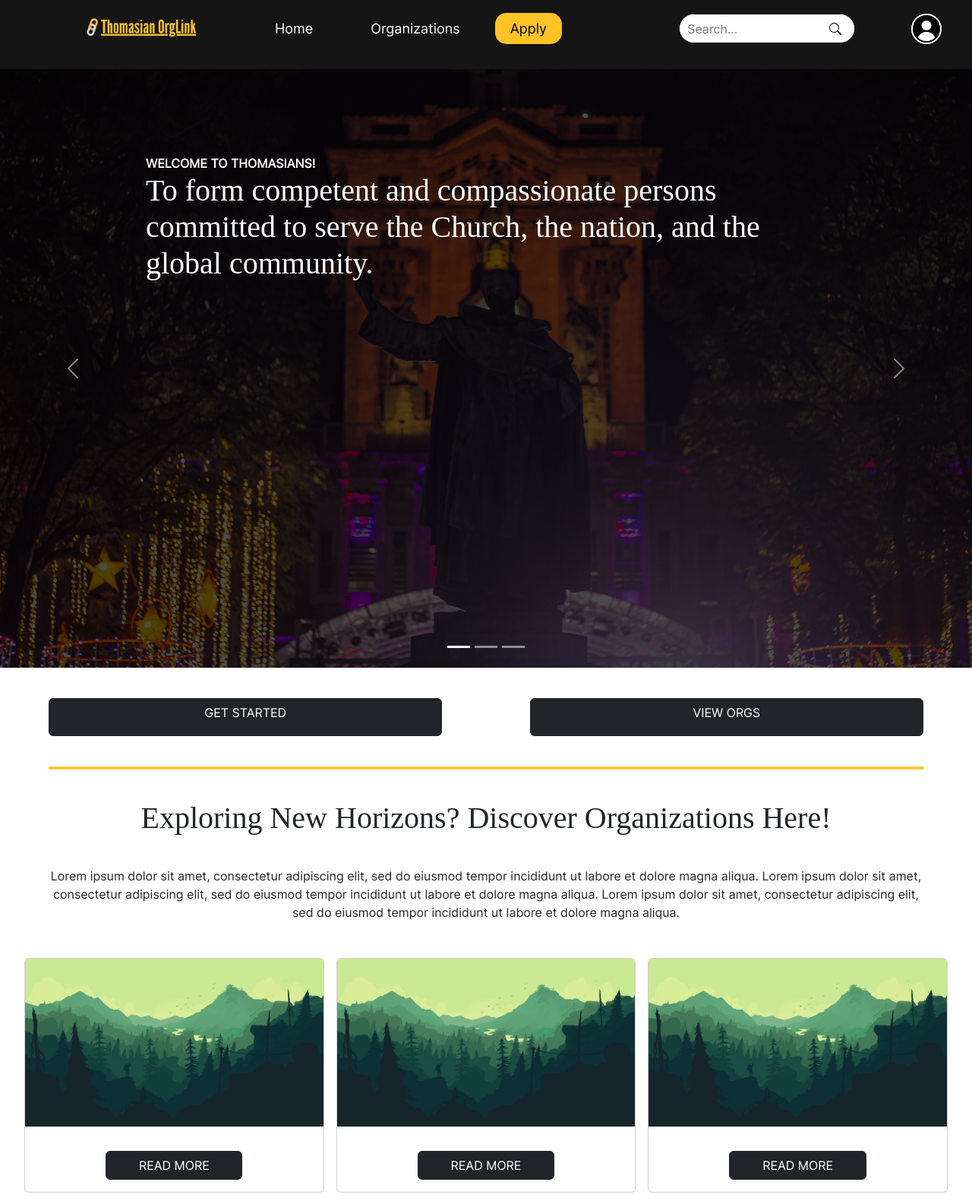
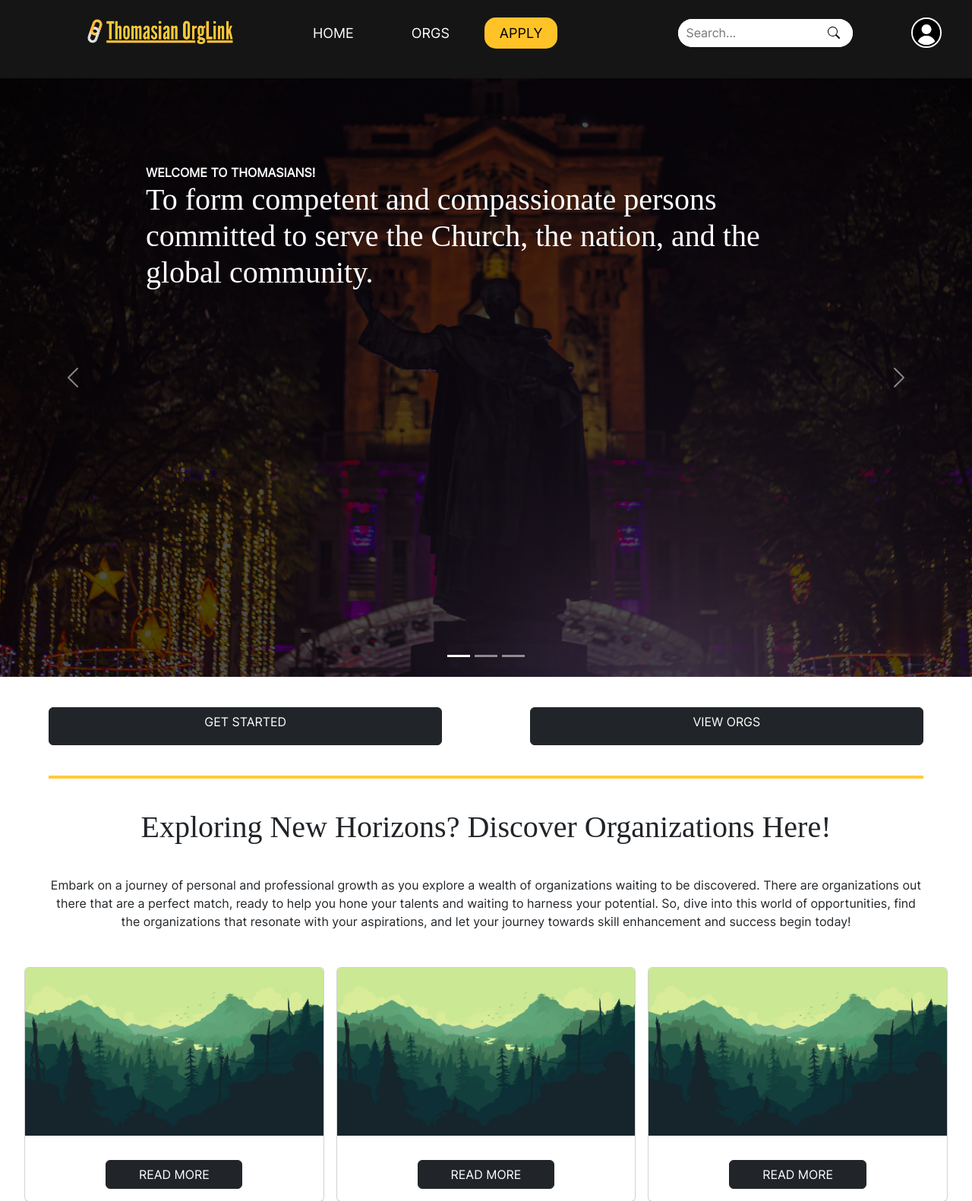
Before and after one commit to JuliaMelle/3ITE_Group7, a PHP site: page /index.php in a window 1280 px wide. Shown: the top 1581 px of the page at 76% size. Run offline with PHP 8.4, Linux system fonts and the light colour scheme; some web fonts are replaced.

Commit message:
updated some layout and descriptions
08-31 updated some layout and descriptions

```diff
--- a/components/navbar.php
+++ b/components/navbar.php
@@ -24,9 +24,9 @@
                     </button>
                 </li>
             <div class="items">
-                <li><a href="../frontend/index.php">Home</a></li>
-                <li><a href="../frontend/view.php">Organizations</a></li>
-                <li><a href="../frontend/aform.php">Apply</a></li>
+                <li><a href="../frontend/index.php">HOME</a></li>
+                <li><a href="../frontend/view.php">ORGS</a></li>
+                <li><a href="../frontend/aform.php">APPLY</a></li>
             </div>
                 <li class="search-icon">
                     <input type="search" placeholder="Search...">
--- a/css/navbar.css
+++ b/css/navbar.css
@@ -27,7 +27,7 @@ nav ul li a.logo{
     margin-right: 10px;
 }
 nav ul li a.logo img {
-    width: 150px; /* Set the width you prefer */
+    width: 200px; /* Set the width you prefer */
     height: auto; /* Maintain aspect ratio */
 }
 nav ul div.items{
@@ -46,7 +46,7 @@ nav ul div.items a{
 
 }
 nav ul div.items a:hover{
-    color:yellow;
+    color: #FFC328;
 }
 nav ul div.items li:nth-child(3) a {
     width:30px;
@@ -59,7 +59,8 @@ nav ul div.items li:nth-child(3) a {
 
 /* Style the "Apply" link on hover */
 nav ul div.items li:nth-child(3) a:hover {
-    background-color: rgba(255, 255, 0, 0.5); /* Yellow with lower opacity */
+    font-weight: 800;
+    background-color: #f5b207; /* Yellow with lower opacity */
     color: white; /* Text color set to black on hover */
     transition: background-color 0.3s ease;
 }
--- a/frontend/index.php
+++ b/frontend/index.php
@@ -91,12 +91,10 @@
       <h1 class="head_text">Exploring New Horizons? Discover Organizations Here!</h1>
       <p class="p_text">
 
-        Lorem ipsum dolor sit amet, consectetur adipiscing elit, sed do
-        eiusmod tempor incididunt ut labore et dolore magna aliqua. Lorem
-        ipsum dolor sit amet, consectetur adipiscing elit, sed do eiusmod
-        tempor incididunt ut labore et dolore magna aliqua. Lorem ipsum dolor
-        sit amet, consectetur adipiscing elit, sed do eiusmod tempor
-        incididunt ut labore et dolore magna aliqua.
+      Embark on a journey of personal and professional growth as you explore a wealth of organizations waiting to be discovered.
+      There are organizations out there that are a perfect match, ready to help you hone your talents and waiting to harness your potential.
+      So, dive into this world of opportunities, find the organizations that resonate with your aspirations, and let your journey towards skill
+      enhancement and success begin today!
       </p>
     </div>
   </div>
--- a/frontend/login.php
+++ b/frontend/login.php
@@ -59,7 +59,7 @@
         ?>
         <div class=" mid_card card card_width ">
             <div class="card-body card_width_body text_left">
-                <h3 class="card-title font_bold create_acc">WELCOME THOMASIANS</h3>
+                <h3 class="card-title font_bold create_acc">WELCOME THOMASIANS!</h3>
                 <!-- <p class="card-text">WELCOME TO UST</p> -->
                 <form action="../backend/authenticate.php" method="post">
                     <input class="form-control margin_forms font_bold" type="text" placeholder="USERNAME" aria-label="default input example" name="username">
@@ -68,8 +68,8 @@
 
             </div>
             <div class="button_position">
-                <a href="register.php" type="button" class="btn btn-warning  button_size font_bold">LOGIN</button></a>
-                <a href="register.php" type="button" class="btn btn-dark  button_size font_bold register">REGISTER</button></a>
+                <a href="register.php" type="button" class="btn btn-warning  button_size font_bold">REGISTER</button></a>
+                <a href="register.php" type="button" class="btn btn-dark  button_size font_bold register">LOGIN</button></a>
                 </form>
 
             </div>
```
